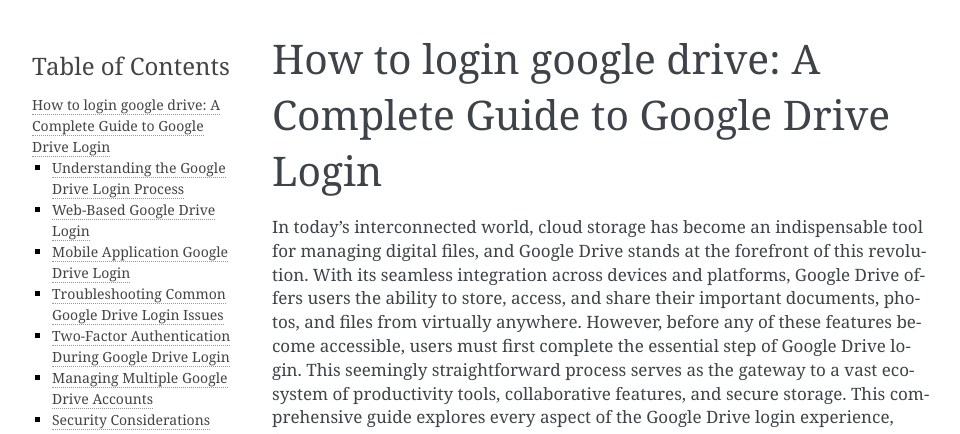
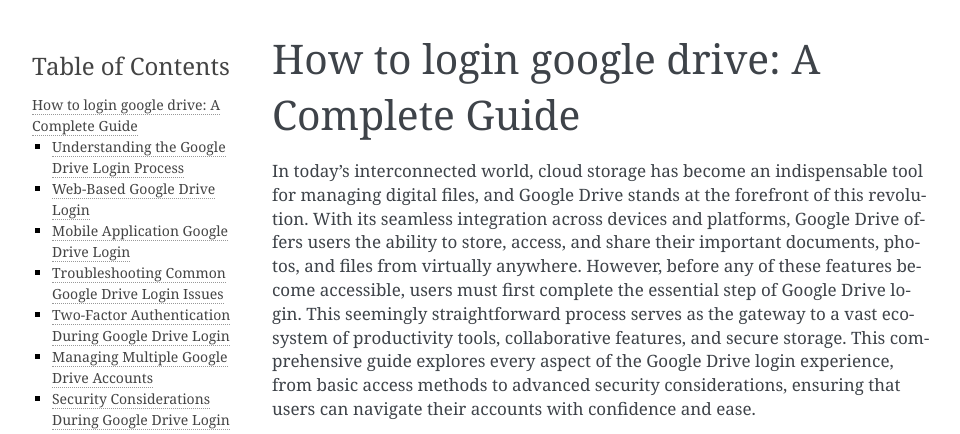
Before and after one commit to googledrivee/googledrivelogin, a Sphinx documentation site: the page built from docs/index.rst, in a window 1280 px wide and 900 px high, cut to the strip 0-434 px from the top of the window. Shown: the whole strip, without its empty margins (148-1108 px from the left). Built offline with Sphinx 7.4.7, drawn with Linux system fonts in a browser that asks for light colours.

Commit message:
Update index.rst

```diff
--- a/docs/index.rst
+++ b/docs/index.rst
@@ -1,5 +1,5 @@
 ==========================================================
-How to login google drive: A Complete Guide to Google Drive Login
+How to login google drive: A Complete Guide
 ==========================================================
 
 In today's interconnected world, cloud storage has become an indispensable tool for managing digital files, and Google Drive stands at the forefront of this revolution. With its seamless integration across devices and platforms, Google Drive offers users the ability to store, access, and share their important documents, photos, and files from virtually anywhere. However, before any of these features become accessible, users must first complete the essential step of Google Drive login. This seemingly straightforward process serves as the gateway to a vast ecosystem of productivity tools, collaborative features, and secure storage. This comprehensive guide explores every aspect of the Google Drive login experience, from basic access methods to advanced security considerations, ensuring that users can navigate their accounts with confidence and ease.
```
